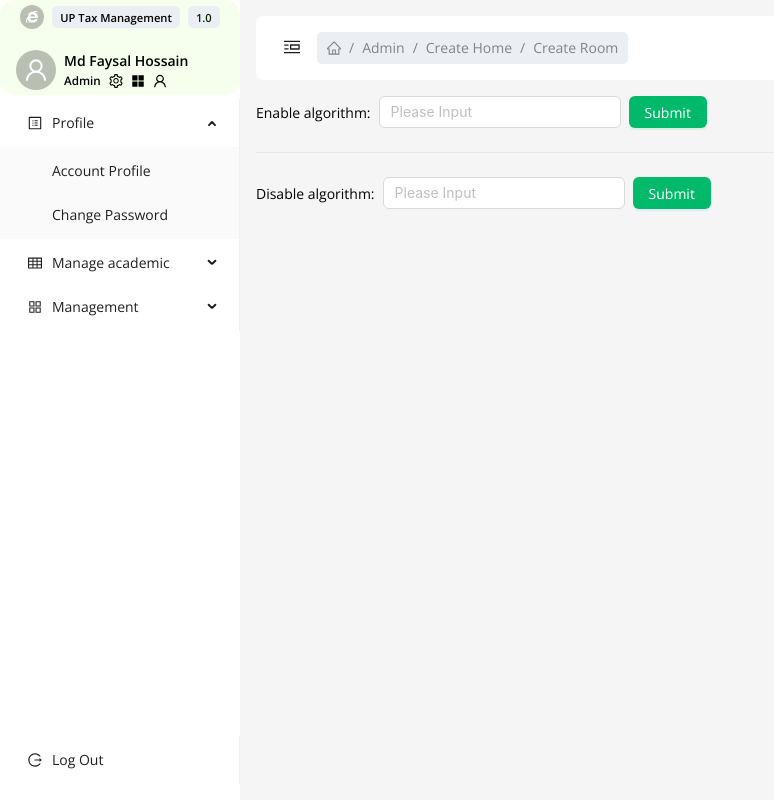
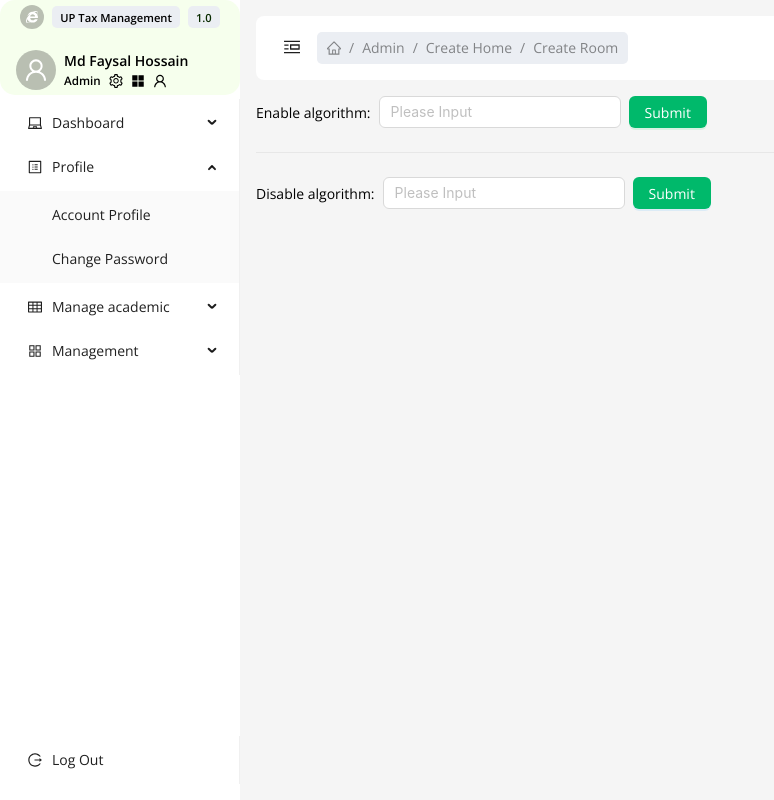
Before and after one commit to f4faysal/local-areaa-tax-management, a Next.js app: page / in a window 1280 px wide. Shown: the whole page, without its empty margins (0-774 px from the left). Built offline with nearby package versions, Linux system fonts and the light colour scheme.

Commit message:
Add dashboard analytics link to sidebar

```diff
--- a/src/constants/sidebarItems.tsx
+++ b/src/constants/sidebarItems.tsx
@@ -1,5 +1,7 @@
 import {
   AppstoreOutlined,
+  CodeSandboxOutlined,
+  LaptopOutlined,
   LogoutOutlined,
   ProfileOutlined,
   TableOutlined,
@@ -9,6 +11,18 @@ import Link from "next/link";
 import { USER_ROLE } from "./role";
 export const sidebarItems = (role: string) => {
   const defaultSidebarItems: MenuProps["items"] = [
+    {
+      label: "Dashboard",
+      key: "dashboard",
+      icon: <LaptopOutlined />,
+      children: [
+        {
+          label: <Link href={`/`}>Analytics</Link>,
+          icon: <CodeSandboxOutlined />,
+          key: `/dashboard/analytics`,
+        },
+      ],
+    },
     {
       label: "Profile",
       key: "profile",
```
